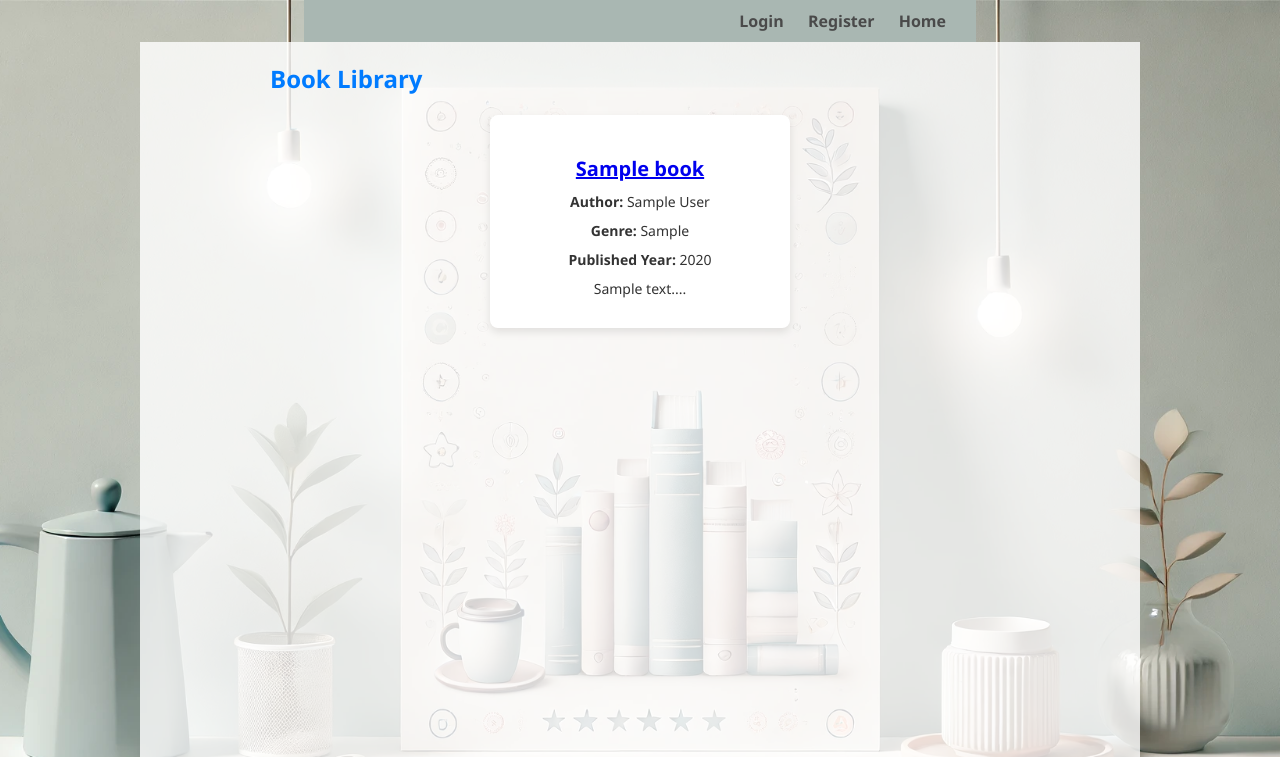
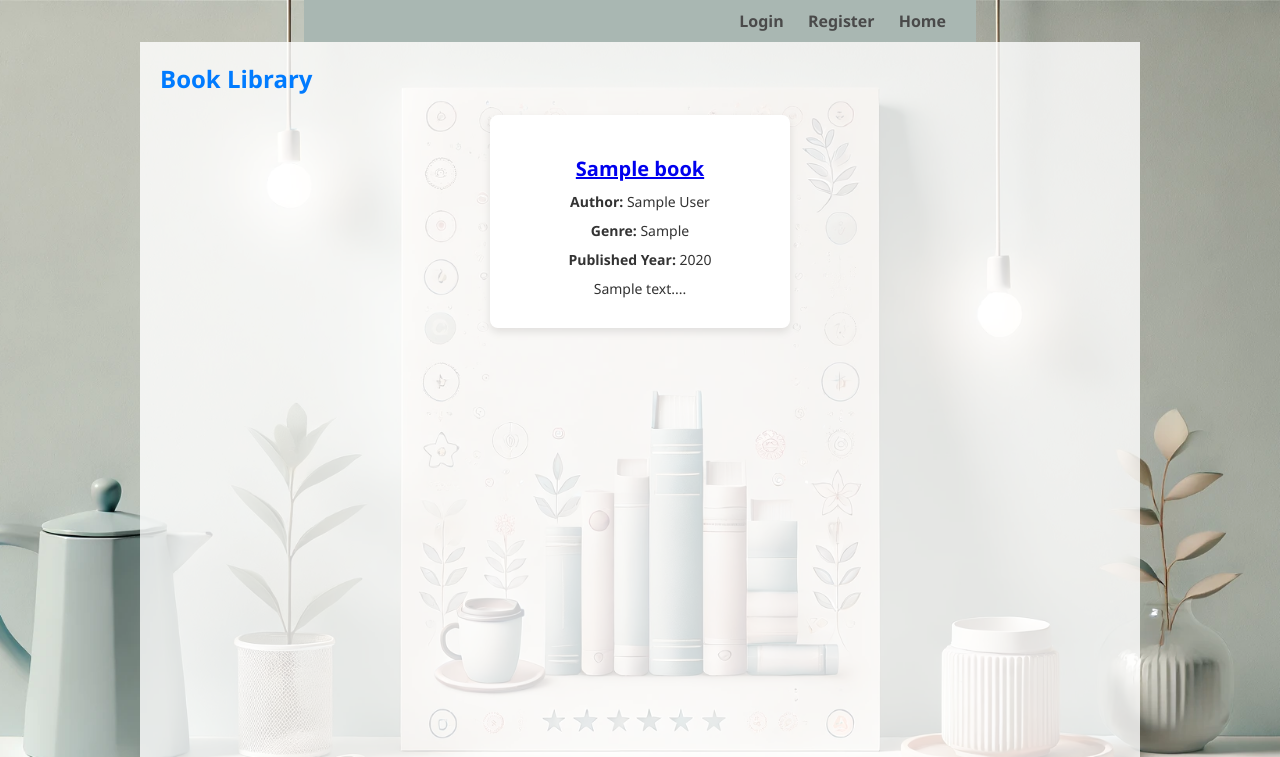
Before and after one commit to ZIDAN44/Book-Review-System, a PHP site: page / in a window 1280 px wide. Shown: the top 757 px of the page. Run offline with PHP 8.4, Linux system fonts and the light colour scheme; tables that the repository leaves empty or names only in its code hold one stand-in row (values such as "Sample post").

Commit message:
BRS: Remove useless style for `book-library-h1`
Change-Id: I828967a9739f29e19d0f8b5e3a53d31552478245
Signed-off-by: Zinadin Zidan <zidan.roking@gmail.com>

```diff
--- a/assets/css/style.css
+++ b/assets/css/style.css
@@ -209,13 +209,6 @@ button:hover {
     font-size: 14px;
 }
 
-.book-library-h1 {
-    margin-bottom: 20px;
-    font-size: 24px;
-    color: #007bff;
-    margin-left: 110px;
-}
-
 footer {
     background: #A9B7B2;
     color: #4A4A4A;
--- a/public/index.php
+++ b/public/index.php
@@ -17,7 +17,7 @@ $books = $bookController->getAllBooks();
 <body>
     <?php include '../templates/header.php'; ?>
     <div class="container">
-        <h1 class="book-library-h1">Book Library</h1>
+        <h1>Book Library</h1>
         <div class="book-list">
             <?php foreach ($books as $book): ?>
                         <div class="book-item">
```
